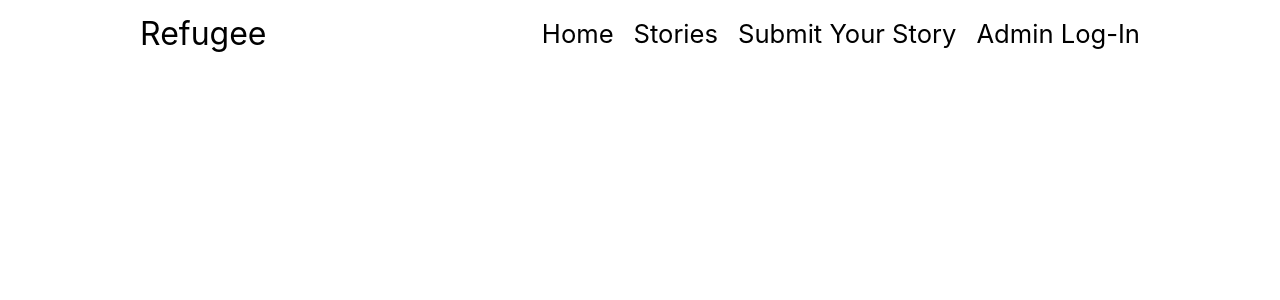
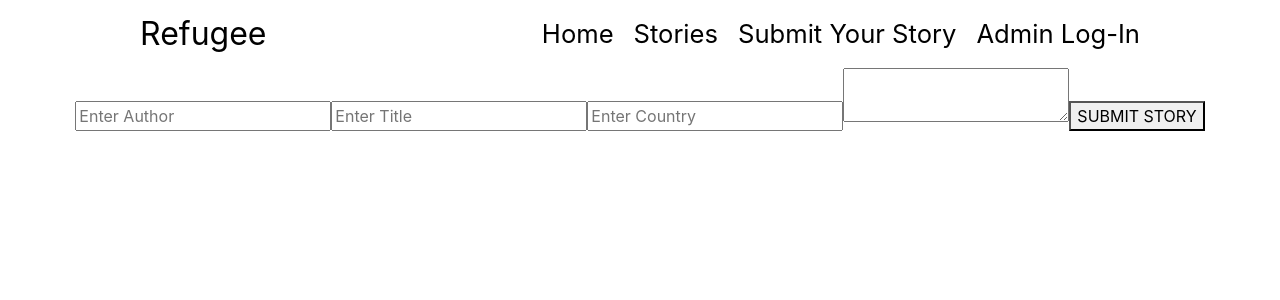
Before and after one commit to build-week-refugee-stories/refugee-imon, a React (Create React App) app in the folder refugee/: page /submit-story in a window 1280 px wide. Shown: the top 300 px of the page. Built offline with nearby package versions, Linux system fonts and the light colour scheme.

Commit message:
created form for submit story page

```diff
--- /dev/null
+++ b/package.json
@@ -0,0 +1,5 @@
+{
+  "dependencies": {
+    "bootstrap": "^4.3.0"
+  }
+}
--- a/refugee/src/App.js
+++ b/refugee/src/App.js
@@ -7,10 +7,12 @@ import Nav from './components/Nav/Nav';
 import Login from './components/Login/Login';
 import Home from './components/Home/Home';
 import Stories from './components/Stories/Stories';
+import SubmitStory from './components/Stories/SubmitStory';
+import RecentStories from './components/Stories/RecentStories'
 
 import authenticate from './components/Authenticate/Authenticate'
 
-const Authenticate = authenticate(Login)(Home)
+const Authenticate = authenticate(Login)(RecentStories)
 
 class App extends Component {
   render() {
@@ -18,8 +20,9 @@ class App extends Component {
       <div className="App">
         <Nav />
         <Route exact path='/' component={Home} />
-        <Route path='/login' component={Login} />
+        <Route path='/login' component={Authenticate} />
         <Route path='/stories' component={Stories} />
+        <Route path='/submit-story' component={SubmitStory} />
       </div>
     );
   }
--- a/refugee/src/components/Nav/Nav.js
+++ b/refugee/src/components/Nav/Nav.js
@@ -15,7 +15,7 @@ function Nav() {
                     <div className='menu-links'>
                         <Link to='/' className='link'>Home</Link>
                         <Link to='/stories' className='link'>Stories</Link>
-                        <Link to='#' className='link'>Submit Your Story</Link>
+                        <Link to='/submit-story' className='link'>Submit Your Story</Link>
                         <Link to='/login' className='link'>Admin Log-In</Link>
                     </div>
                 </nav>
--- a/refugee/src/components/Stories/RecentStories.js
+++ b/refugee/src/components/Stories/RecentStories.js
@@ -1,4 +1,5 @@
 import React from 'react';
+import axios from 'axios';
 
 class RecentStories extends React.Component {
     constructor() {
@@ -9,6 +10,10 @@ class RecentStories extends React.Component {
         }
     }
 
+    componentDidMount() {
+
+    }
+
     render() {
         return (
             <div></div>
--- /dev/null
+++ b/refugee/src/components/Stories/SubmitStory.js
@@ -0,0 +1,23 @@
+import React from 'react';
+
+class SubmitStory extends React.Component {
+    constructor() {
+        super()
+    }
+
+    render() {
+        return (
+            <div>
+                <form>
+                    <input placeholder='Enter Author' type='text' />
+                    <input placeholder='Enter Title' type='text' />
+                    <input placeholder='Enter Country' type='text' />
+                    <textarea></textarea>
+                    <button>SUBMIT STORY</button>
+                </form>
+            </div>
+        )
+    }
+}
+
+export default SubmitStory;
```
Also changed, not shown: 1 other file (tests, documents, lock files or other folders).
